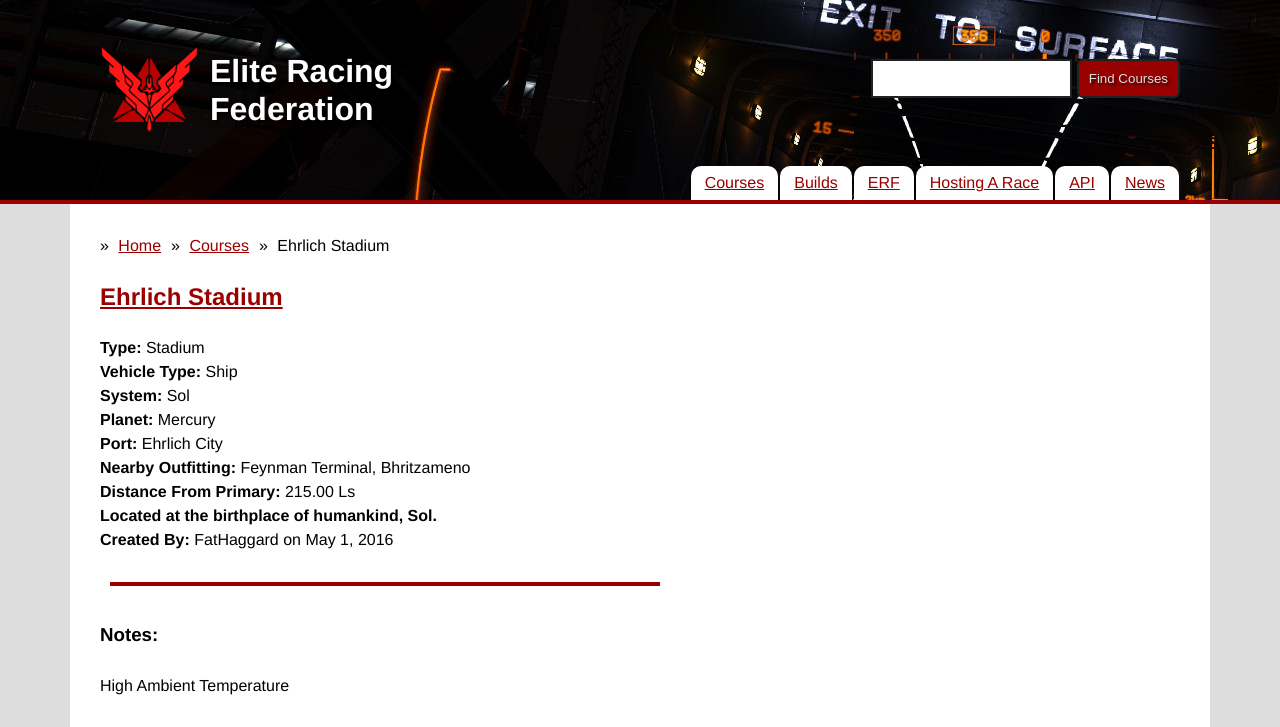
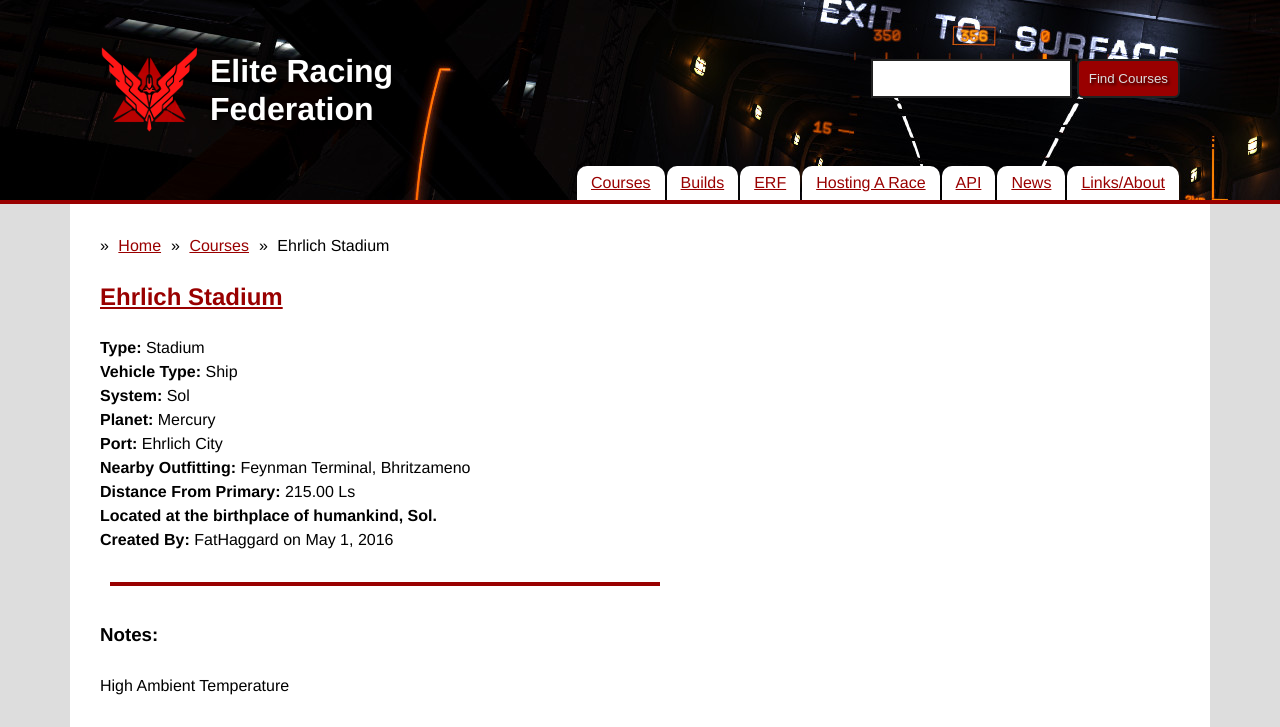
Before and after one commit to toastdriven/eliteracing, a Django app: page /courses/25/ in a window 1280 px wide. Shown: the top 727 px of the page. Run offline with Django 3.2, Linux system fonts and the light colour scheme; data comes from the database, SQL or seed files in the repository; data that the repository does not hold is empty; parts of the project's set-up code (start-up, migrations or seed data) failed here and were passed over; some libraries are stand-ins or nearby versions.

Commit message:
Added the Links/About page back in.

```diff
--- a/templates/base.html
+++ b/templates/base.html
@@ -63,6 +63,9 @@
               <li>
                 <a href="{% url 'news_latest' %}">News</a>
               </li>
+              <li>
+                <a href="{% url 'pages_show_page' slug='links-about' %}">Links/About</a>
+              </li>
             </ul>
           </nav>
         </div>
```
